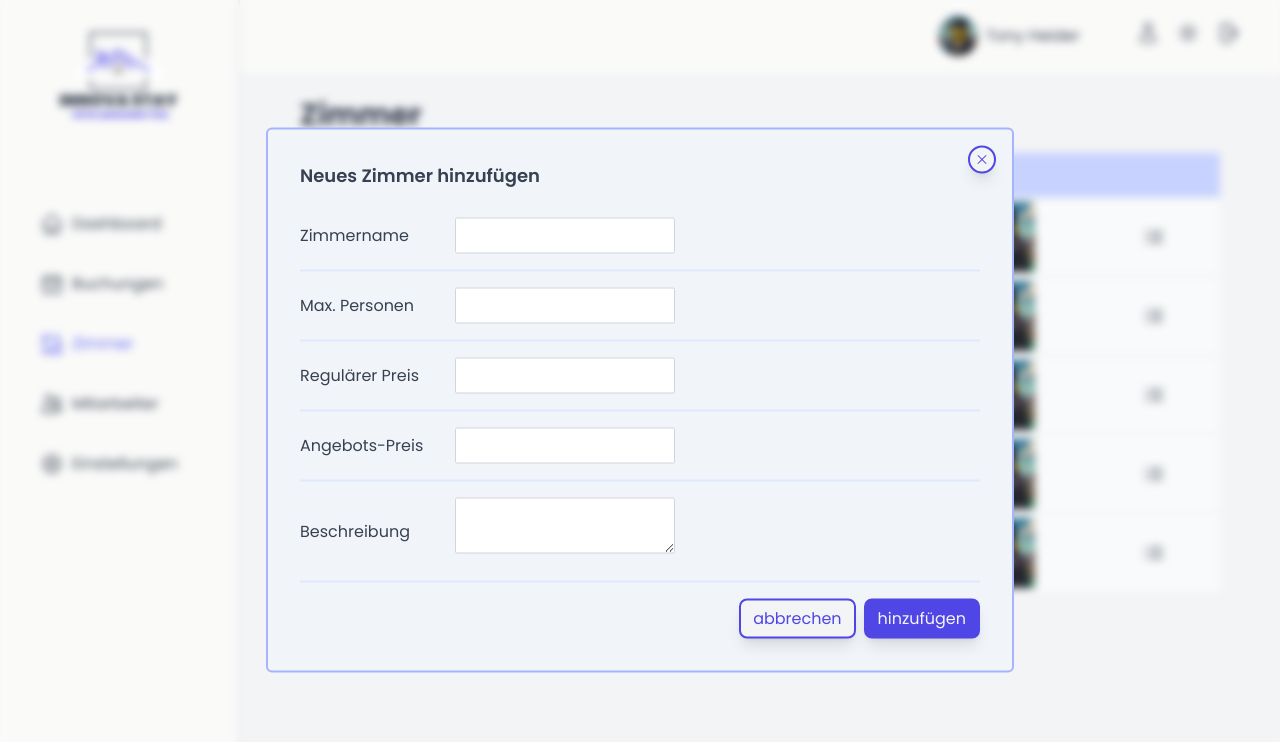
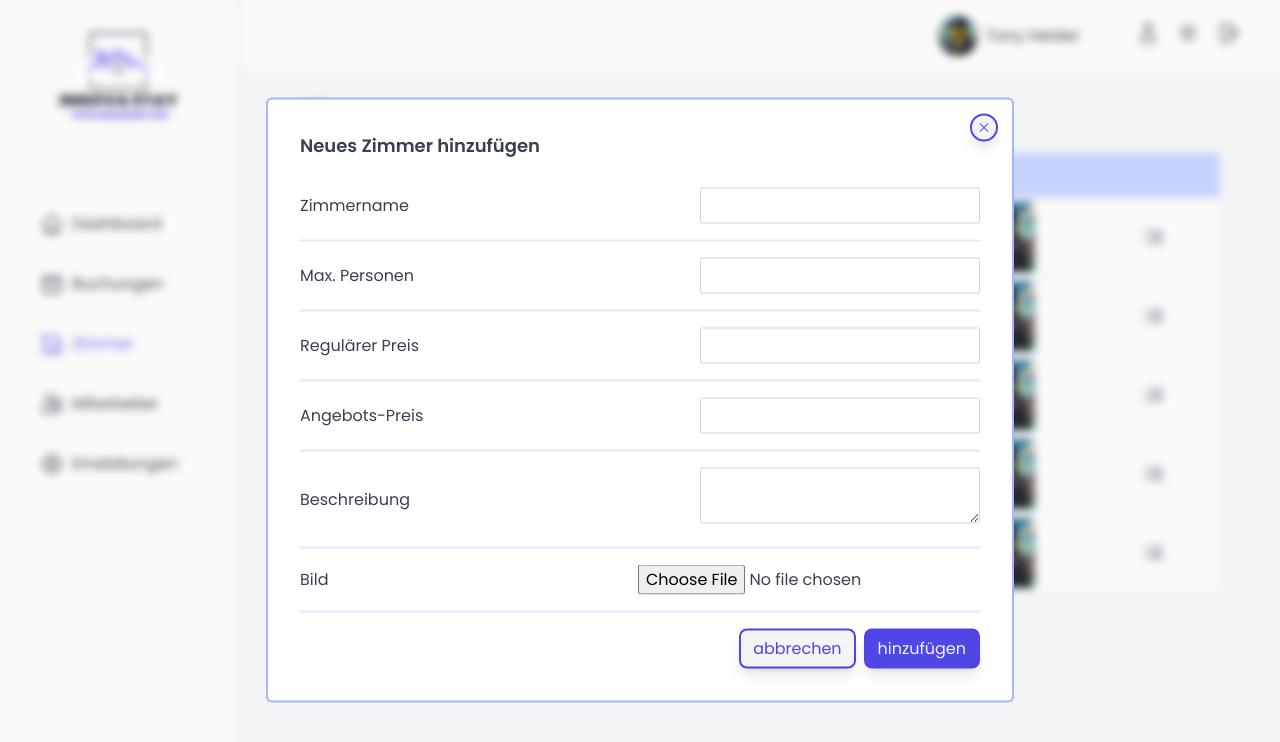
Before and after one commit to TonySN90/innovastay, a React (Vite) app: page /cabins in a window 1280 px wide. Both pictures are taken after a click on the button "Zimmer hinzufügen". Shown: the top 742 px of the page. Built offline with nearby package versions, Linux system fonts and the light colour scheme; a web font is replaced by a local one.

Commit message:
edit newCabinForm

```diff
--- a/src/features/cabins/CreateCabinForm.tsx
+++ b/src/features/cabins/CreateCabinForm.tsx
@@ -63,14 +63,13 @@ function CreateCabinForm() {
           registerProp={{ register, required: "Dieses Feld ist erforderlich" }}
           error={errors?.description?.message?.toString() || ""}
         />
-        {/* <FormRow
-          type="fileinput"
-          id="fileinput"
-          register={{ register, required: "Dieses Feld ist erforderlich" }}
-          error={errors?.fileinput?.message}
-
-          // Hier weitermachen
-        /> */}
+        <FormRow
+          label="Bild"
+          type="file"
+          id="file"
+          registerProp={{ register, required: "Wähle ein Bild" }}
+          error={errors?.file?.message}
+        />
         <div className="w-[full] flex justify-center md:justify-end mt-4">
           <Button
             onClick={() => console.log("test")}
@@ -102,34 +101,30 @@ function FormRow<T extends keyof FormValues>({
   type,
 }: IFormRowProps<T>) {
   return (
-    <div className="border-b-2 border-indigo-100 min-w-[300px] md:min-w-[680px] transition-all flex flex-col md:flex-row py-4 items-center">
+    <div className="border-b-2 border-indigo-100 min-w-[300px] md:min-w-[680px] transition-all flex flex-col md:flex-row py-4 justify-between items-center">
       <Label label={label} />
-      <Input id={id} type={type} reg={registerProp} error={error} />
+      {error && <span className="text-red-500 text-md">{error}</span>}
+      <Input id={id} type={type} reg={registerProp} />
     </div>
   );
 }
 
 function Label({ label }: { label: string }) {
   return (
-    <label className="w-full md:w-[200px]" htmlFor={label}>
+    <label className="md:w-[150px]" htmlFor={label}>
       {label}
     </label>
   );
 }
 
-function Input<T extends keyof FormValues>({
-  id,
-  reg,
-  error,
-  type,
-}: IInputProps<T>) {
+function Input<T extends keyof FormValues>({ id, reg, type }: IInputProps<T>) {
   const { register, required, min } = reg;
 
   return (
-    <div className="w-full">
+    <div className="">
       {type === "text" || type === "number" ? (
         <input
-          className="md:mr-10 w-full md:w-[220px] border border-gray-300 rounded-sm h-9"
+          className="md:w-[280px] border border-gray-300 rounded-sm h-9"
           type={type}
           id={id}
           disabled={false}
@@ -144,7 +139,7 @@ function Input<T extends keyof FormValues>({
 
       {type === "textarea" && (
         <textarea
-          className="md:mr-10 w-full md:w-[220px] border border-gray-300 rounded-sm h-14 mb-1"
+          className="md:w-[280px] md:w-[220px] border border-gray-300 rounded-sm h-14"
           id={id}
           disabled={false}
           {...register(id, {
@@ -154,7 +149,18 @@ function Input<T extends keyof FormValues>({
         ></textarea>
       )}
 
-      {error && <span className="text-red-500 text-md">{error}</span>}
+      {type === "file" && (
+        <input
+          className=""
+          type={type}
+          id={id}
+          disabled={false}
+          {...register(id, {
+            required: required,
+            min: min,
+          })}
+        />
+      )}
     </div>
   );
 }
--- a/src/types/FormTypes.ts
+++ b/src/types/FormTypes.ts
@@ -6,6 +6,7 @@ export interface FormValues {
   price: number;
   discount: number;
   description: string;
+  file: File;
   register: UseFormRegister<FieldValues>;
 }
 
@@ -18,7 +19,7 @@ export interface IFormRowProps<T extends keyof FormValues> {
     min?: { value: number; message: string };
   };
   error?: string;
-  type: "text" | "number" | "textarea" | "fileinput";
+  type: "text" | "number" | "textarea" | "file";
 }
 
 export interface IInputProps<T extends keyof FormValues> {
@@ -29,5 +30,5 @@ export interface IInputProps<T extends keyof FormValues> {
     min?: { value: number; message: string };
   };
   error?: string;
-  type: "text" | "number" | "textarea" | "fileinput";
+  type: "text" | "number" | "textarea" | "file";
 }
--- a/src/ui/ButtonIcon.tsx
+++ b/src/ui/ButtonIcon.tsx
@@ -5,7 +5,6 @@ function ButtonIcon({
   children: React.ReactNode;
   onClick: () => void;
 }) {
-  console.log(children);
   return <button onClick={onClick}>{children}</button>;
 }
 
--- a/src/ui/Modal.tsx
+++ b/src/ui/Modal.tsx
@@ -40,8 +40,6 @@ function Open({ opens: opensWindowName }: { opens: string }) {
 function Window({ children, name }: IModalWindowPropsTypes) {
   const { openName, close } = useContext(ModalContext) || {};
 
-  console.log(close);
-
   if (openName !== name) return null;
   return createPortal(
     <Overlay>
@@ -69,8 +67,12 @@ export default Modal;
 
 function ModalContent({ children }: { children: React.ReactNode }) {
   return (
-    <div className="fixed top-[50%] left-[50%] border-2 border-indigo-300 rounded-md bg-slate-100 translate-x-[-50%] translate-y-[-50%] mx-auto p-3">
-      {children}
+    <div className="fixed top-0 left-0 bottom-0 right-0 overflow-auto">
+      <div className="absolute top-1/2 left-1/2 transform -translate-y-1/2 translate-x-[-50%]">
+        <div className="bg-white border-2 border-indigo-300 rounded-md  mx-auto p-3 max-h-[80vh] overflow-auto">
+          {children}
+        </div>
+      </div>
     </div>
   );
 }
```
